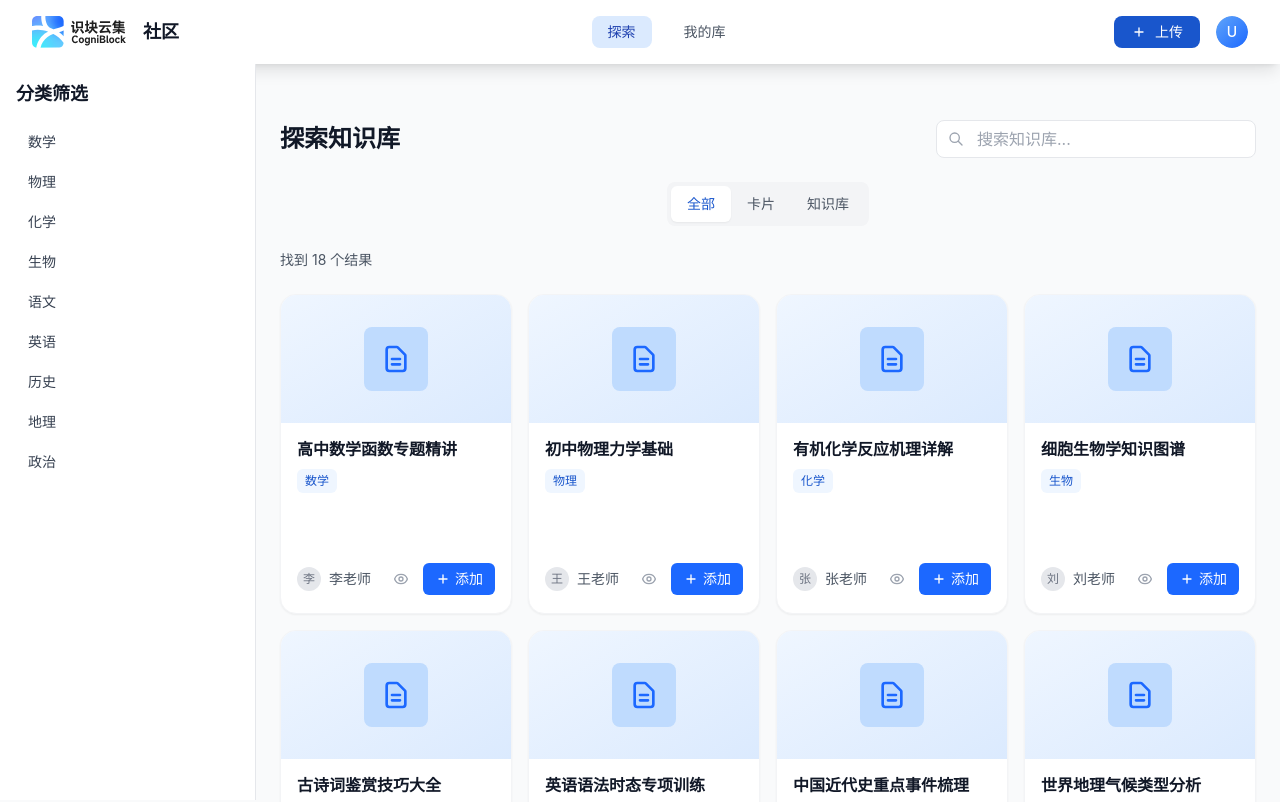
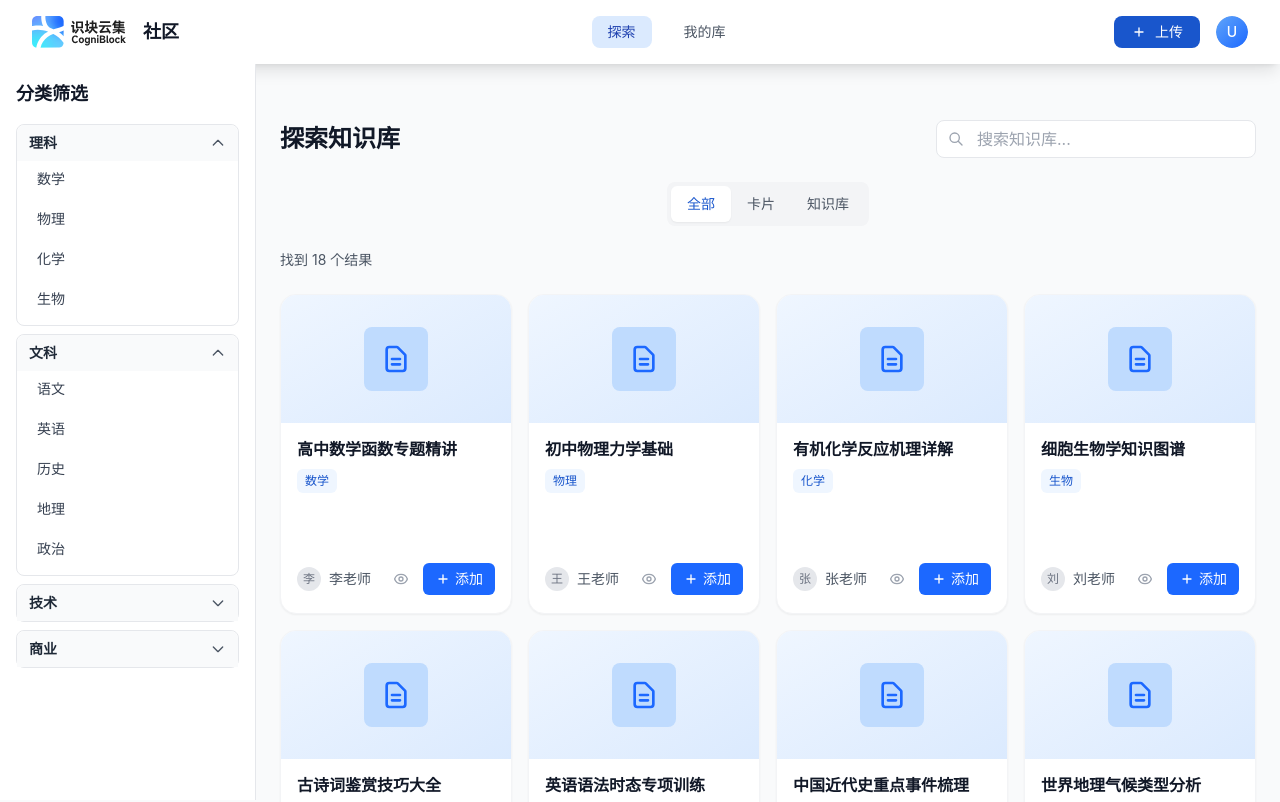
Before and after one commit to STCN1-Advx/CogniBlock-community, a Next.js app: page / in a window 1280 px wide. Shown: the top 802 px of the page. Built offline with nearby package versions, Linux system fonts and the light colour scheme.

Commit message:
feat: 分类筛选（更精细的分类）

```diff
--- a/src/components/Sidebar.tsx
+++ b/src/components/Sidebar.tsx
@@ -1,4 +1,6 @@
 'use client';
+
+import { useState } from 'react';
 
 interface SidebarProps {
   selectedCategories: string[];
@@ -7,24 +9,66 @@ interface SidebarProps {
   setShowSidebar: (show: boolean) => void;
 }
 
-const categories = [
+const categoryGroups = [
+  {
+    id: 'science',
+    name: '理科',
+    subcategories: [
       { id: 'math', name: '数学' },
       { id: 'physics', name: '物理' },
       { id: 'chemistry', name: '化学' },
-  { id: 'biology', name: '生物' },
+      { id: 'biology', name: '生物' }
+    ]
+  },
+  {
+    id: 'liberal-arts',
+    name: '文科',
+    subcategories: [
       { id: 'chinese', name: '语文' },
       { id: 'english', name: '英语' },
       { id: 'history', name: '历史' },
       { id: 'geography', name: '地理' },
       { id: 'politics', name: '政治' }
+    ]
+  },
+  {
+    id: 'technology',
+    name: '技术',
+    subcategories: [
+      { id: 'programming', name: '编程' },
+      { id: 'ai', name: '人工智能' },
+      { id: 'web-dev', name: 'Web开发' },
+      { id: 'mobile-dev', name: '移动开发' }
+    ]
+  },
+  {
+    id: 'business',
+    name: '商业',
+    subcategories: [
+      { id: 'marketing', name: '市场营销' },
+      { id: 'finance', name: '金融' },
+      { id: 'management', name: '管理' },
+      { id: 'economics', name: '经济学' }
+    ]
+  }
 ];
 
 export default function Sidebar({ selectedCategories, setSelectedCategories, showSidebar, setShowSidebar }: SidebarProps) {
+  const [expandedGroups, setExpandedGroups] = useState<string[]>(['science', 'liberal-arts']);
+
   const toggleCategory = (categoryName: string) => {
     if (selectedCategories.includes(categoryName)) {
       setSelectedCategories(selectedCategories.filter(cat => cat !== categoryName));
     } else {
       setSelectedCategories([...selectedCategories, categoryName]);
+    }
+  };
+
+  const toggleGroup = (groupId: string) => {
+    if (expandedGroups.includes(groupId)) {
+      setExpandedGroups(expandedGroups.filter(id => id !== groupId));
+    } else {
+      setExpandedGroups([...expandedGroups, groupId]);
     }
   };
 
@@ -60,14 +104,39 @@ export default function Sidebar({ selectedCategories, setSelectedCategories, sho
           )}
         </div>
 
-        <div className="space-y-1">
-          {categories.map((category) => {
+        <div className="space-y-2">
+          {categoryGroups.map((group) => {
+            const isExpanded = expandedGroups.includes(group.id);
+            return (
+              <div key={group.id} className="border border-gray-200 rounded-lg">
+                {/* 大类标题 */}
+                <button
+                  onClick={() => toggleGroup(group.id)}
+                  className="w-full flex items-center justify-between px-3 py-2 bg-gray-50 hover:bg-gray-100 rounded-t-lg transition-all duration-200"
+                >
+                  <span className="text-sm font-semibold text-gray-800">{group.name}</span>
+                  <svg
+                    className={`w-4 h-4 text-gray-600 transition-transform duration-200 ${
+                      isExpanded ? 'rotate-180' : ''
+                    }`}
+                    fill="none"
+                    stroke="currentColor"
+                    viewBox="0 0 24 24"
+                  >
+                    <path strokeLinecap="round" strokeLinejoin="round" strokeWidth={2} d="M19 9l-7 7-7-7" />
+                  </svg>
+                </button>
+
+                {/* 小类列表 */}
+                {isExpanded && (
+                  <div className="px-2 pb-2 space-y-1">
+                    {group.subcategories.map((category) => {
                       const isSelected = selectedCategories.includes(category.name);
                       return (
                         <button
                           key={category.id}
                           onClick={() => toggleCategory(category.name)}
-                className={`w-full flex items-center px-3 py-2 rounded-lg text-left transition-all duration-200 ${
+                          className={`w-full flex items-center px-3 py-2 rounded-md text-left transition-all duration-200 ${
                             isSelected
                               ? 'bg-blue-50 text-blue-700 border border-blue-200'
                               : 'text-gray-700 hover:bg-gray-50 hover:text-blue-600'
@@ -80,6 +149,11 @@ export default function Sidebar({ selectedCategories, setSelectedCategories, sho
                             </svg>
                           )}
                         </button>
+                      );
+                    })}
+                  </div>
+                )}
+              </div>
             );
           })}
         </div>
```
Lines whose indentation alone changed are shown as unchanged.
